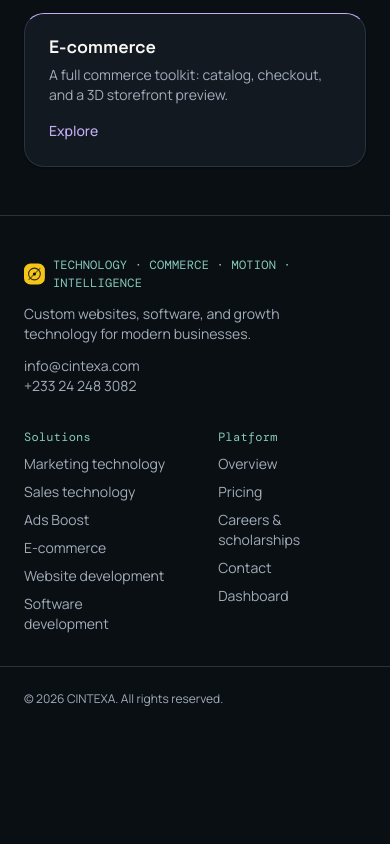
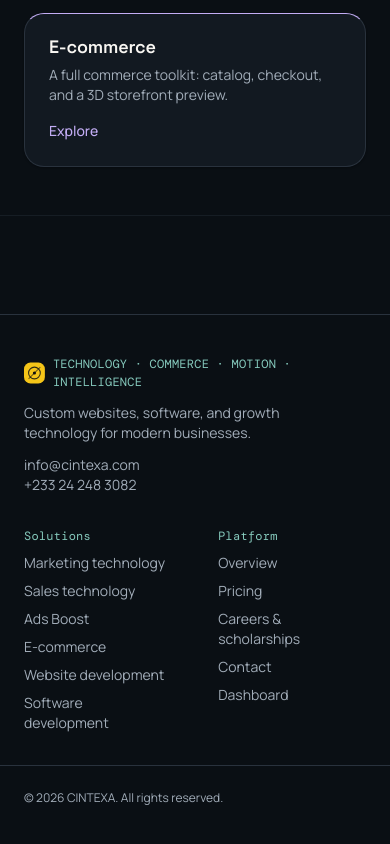
Before and after one commit to kyleel2249/CintexaWeb, a React (Vite) app in the folder artifacts/cintexa/: page / in a window 390 px wide. Shown: the part 4105-4949 px from the top of the page. Before the commit the page ends 4852 px from the top, so only its background shows below. Built offline with nearby package versions, Linux system fonts and the light colour scheme; no server answers.

Commit message:
CSS: mobile-first AdSense layout, overflow guard, print hide

```diff
--- a/artifacts/cintexa/src/styles/design-system.css
+++ b/artifacts/cintexa/src/styles/design-system.css
@@ -283,3 +283,83 @@
   border-radius: var(--radius-full);
 }
 ::-webkit-scrollbar-thumb:hover { background: hsl(var(--fg-muted) / 0.5); }
+
+
+/* ------------------------------------------------------------------ */
+/* AdSense — mobile-first responsive layout                            */
+/* ------------------------------------------------------------------ */
+.cx-ad-region {
+  width: 100%;
+  max-width: 100vw;
+  overflow-x: hidden;
+  box-sizing: border-box;
+}
+
+.cx-ad-region--footer {
+  padding: 0.75rem 0 0.25rem;
+  border-top: 1px solid hsl(var(--border) / 0.4);
+}
+
+.cx-ad-region--in-content {
+  padding: 1rem 0;
+}
+
+.cx-ad-slot {
+  width: 100%;
+  max-width: 100%;
+  margin-left: auto;
+  margin-right: auto;
+  overflow: hidden;
+  /* Reserve space to reduce Cumulative Layout Shift on mobile */
+  min-height: 100px;
+  text-align: center;
+  box-sizing: border-box;
+}
+
+.cx-ad-slot--in-article {
+  min-height: 120px;
+  max-width: 40rem;
+}
+
+.cx-ad-slot--display {
+  min-height: 100px;
+}
+
+/* Ins must stay fluid — never fixed desktop-only widths on small screens */
+.cx-ad-slot ins.adsbygoogle {
+  display: block !important;
+  width: 100% !important;
+  max-width: 100% !important;
+  min-width: 0 !important;
+  box-sizing: border-box;
+}
+
+/* Phone: tighter vertical rhythm, avoid huge empty gaps when ads empty */
+@media (max-width: 640px) {
+  .cx-ad-region--footer {
+    padding: 0.5rem 0 0;
+  }
+  .cx-ad-slot {
+    min-height: 90px;
+    padding-left: 0;
+    padding-right: 0;
+  }
+  .cx-ad-slot--in-article {
+    min-height: 100px;
+  }
+}
+
+/* Tablet+ */
+@media (min-width: 768px) {
+  .cx-ad-slot--display {
+    min-height: 90px;
+    max-width: 728px;
+  }
+}
+
+/* Prefer reduced data / print: hide decorative ad chrome */
+@media print {
+  .cx-ad-region {
+    display: none !important;
+  }
+}
```
